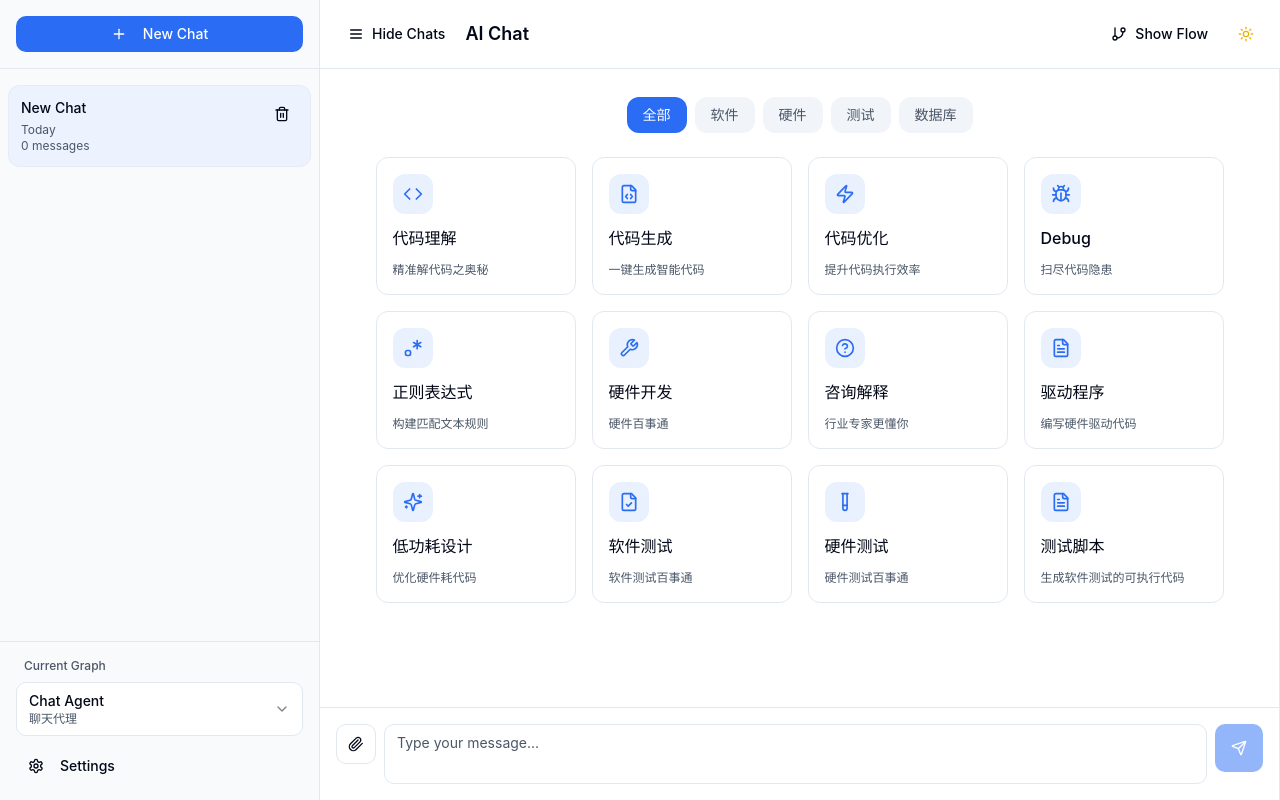
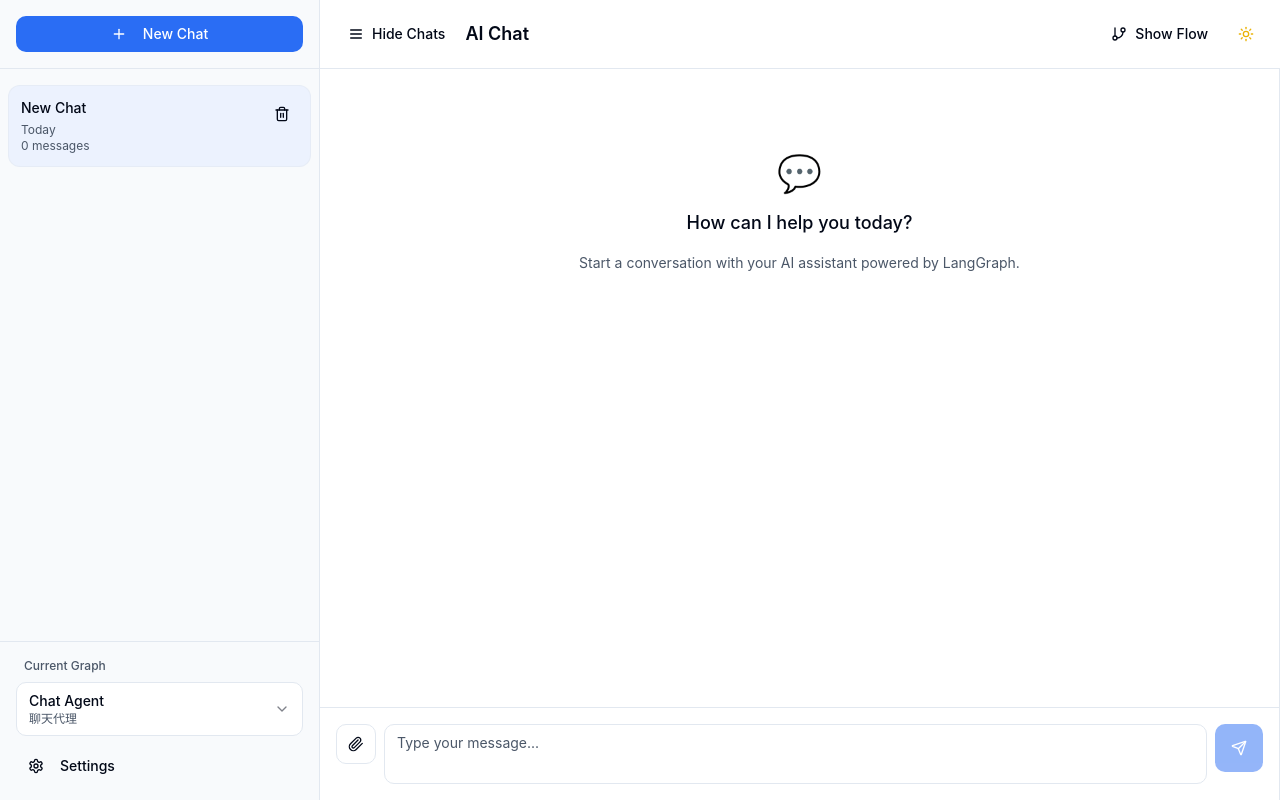
Before and after one commit to blurrrryface/gui-dialogue, a React (Vite) app: page / in a window 1280 px wide. Built offline with nearby package versions, Linux system fonts and the light colour scheme.

Commit message:
Reverted to commit d93023f64979ba4a98b0e3cdbfbbd9ba8cf71125

```diff
--- a/src/components/chat/ChatInterface.tsx
+++ b/src/components/chat/ChatInterface.tsx
@@ -9,7 +9,6 @@ import { cn } from '@/lib/utils';
 import { useChatStore, useCurrentThread, ChatMessage, ToolCall, AgentCall, FileAttachment, AgentBlock } from '@/store/chatStore';
 import { getMockResponse, simulateStreamingResponse } from '@/services/mockData';
 import { MessageBubble } from './MessageBubble';
-import { PromptTemplates } from './PromptTemplates';
 
 interface ChatInterfaceProps {
   className?: string;
@@ -366,17 +365,11 @@ export function ChatInterface({ className }: ChatInterfaceProps) {
     }
   };
 
-  const handleTemplateSelect = (templatePrompt: string) => {
-    setInput(templatePrompt);
-    textareaRef.current?.focus();
-  };
+  const handleSubmit = async (e: React.FormEvent) => {
+    e.preventDefault();
+    if ((!input.trim() && attachments.length === 0) || isLoading) return;
 
-  const handleSubmit = async (e?: React.FormEvent, customInput?: string) => {
-    e?.preventDefault();
-    const messageText = customInput || input.trim();
-    if ((!messageText && attachments.length === 0) || isLoading) return;
-
-    const trimmedInput = messageText;
+    const trimmedInput = input.trim();
     setInput('');
     setIsLoading(true);
     setLoading(true);
@@ -521,8 +514,14 @@ export function ChatInterface({ className }: ChatInterfaceProps) {
       <ScrollArea className="flex-1 min-h-0 p-4">
         <div className="space-y-4 pb-4">
           {messages.length === 0 ? (
-            <div className="flex items-center justify-center min-h-full py-8">
-              <PromptTemplates onSelectTemplate={handleTemplateSelect} />
+            <div className="flex items-center justify-center h-64">
+              <div className="text-center space-y-4">
+                <div className="text-4xl">💬</div>
+                <h3 className="text-lg font-medium">How can I help you today?</h3>
+                <p className="text-muted-foreground text-sm max-w-md">
+                  Start a conversation with your AI assistant powered by LangGraph.
+                </p>
+              </div>
             </div>
           ) : (
             messages.map((message) => {
--- a/src/components/chat/PromptTemplates.tsx
+++ /dev/null
@@ -1,179 +0,0 @@
-import React, { useState } from 'react';
-import { Code, FileCode, Sparkles, Bug, Regex, Wrench, HelpCircle, FileCheck, TestTube, FileText, Zap } from 'lucide-react';
-import { cn } from '@/lib/utils';
-
-interface Template {
-  id: string;
-  title: string;
-  description: string;
-  prompt: string;
-  icon: React.ReactNode;
-  category: string;
-}
-
-const templates: Template[] = [
-  {
-    id: 'code-explain',
-    title: '代码理解',
-    description: '精准解代码之奥秘',
-    prompt: '请帮我分析和解释这段代码的功能和实现原理',
-    icon: <Code className="w-5 h-5" />,
-    category: '全部'
-  },
-  {
-    id: 'code-generate',
-    title: '代码生成',
-    description: '一键生成智能代码',
-    prompt: '请帮我生成一段代码，要求：',
-    icon: <FileCode className="w-5 h-5" />,
-    category: '全部'
-  },
-  {
-    id: 'code-optimize',
-    title: '代码优化',
-    description: '提升代码执行效率',
-    prompt: '请帮我优化这段代码，提升性能和可读性',
-    icon: <Zap className="w-5 h-5" />,
-    category: '全部'
-  },
-  {
-    id: 'debug',
-    title: 'Debug',
-    description: '扫尽代码隐患',
-    prompt: '请帮我分析这段代码的问题并提供调试建议',
-    icon: <Bug className="w-5 h-5" />,
-    category: '全部'
-  },
-  {
-    id: 'regex',
-    title: '正则表达式',
-    description: '构建匹配文本规则',
-    prompt: '请帮我编写正则表达式来匹配：',
-    icon: <Regex className="w-5 h-5" />,
-    category: '全部'
-  },
-  {
-    id: 'hardware',
-    title: '硬件开发',
-    description: '硬件百事通',
-    prompt: '请帮我解答硬件开发相关的问题：',
-    icon: <Wrench className="w-5 h-5" />,
-    category: '硬件'
-  },
-  {
-    id: 'consulting',
-    title: '咨询解释',
-    description: '行业专家更懂你',
-    prompt: '请为我提供专业的技术咨询和建议：',
-    icon: <HelpCircle className="w-5 h-5" />,
-    category: '全部'
-  },
-  {
-    id: 'driver',
-    title: '驱动程序',
-    description: '编写硬件驱动代码',
-    prompt: '请帮我开发驱动程序，需求：',
-    icon: <FileText className="w-5 h-5" />,
-    category: '硬件'
-  },
-  {
-    id: 'low-level',
-    title: '低功耗设计',
-    description: '优化硬件耗代码',
-    prompt: '请帮我设计低功耗方案：',
-    icon: <Sparkles className="w-5 h-5" />,
-    category: '硬件'
-  },
-  {
-    id: 'software-test',
-    title: '软件测试',
-    description: '软件测试百事通',
-    prompt: '请帮我设计软件测试方案：',
-    icon: <FileCheck className="w-5 h-5" />,
-    category: '测试'
-  },
-  {
-    id: 'hardware-test',
-    title: '硬件测试',
-    description: '硬件测试百事通',
-    prompt: '请帮我设计硬件测试方案：',
-    icon: <TestTube className="w-5 h-5" />,
-    category: '测试'
-  },
-  {
-    id: 'test-script',
-    title: '测试脚本',
-    description: '生成软件测试的可执行代码',
-    prompt: '请帮我生成测试脚本：',
-    icon: <FileText className="w-5 h-5" />,
-    category: '测试'
-  },
-];
-
-const categories = ['全部', '软件', '硬件', '测试', '数据库'];
-
-interface PromptTemplatesProps {
-  onSelectTemplate: (prompt: string) => void;
-}
-
-export function PromptTemplates({ onSelectTemplate }: PromptTemplatesProps) {
-  const [selectedCategory, setSelectedCategory] = useState('全部');
-
-  const filteredTemplates = selectedCategory === '全部'
-    ? templates
-    : templates.filter(t => t.category === selectedCategory);
-
-  return (
-    <div className="w-full max-w-4xl mx-auto p-6 space-y-6">
-      <div className="text-center space-y-2">
-        <h2 className="text-2xl font-semibold text-foreground">热门智能体</h2>
-      </div>
-
-      {/* 分类标签 */}
-      <div className="flex flex-wrap gap-2 justify-center">
-        {categories.map((category) => (
-          <button
-            key={category}
-            onClick={() => setSelectedCategory(category)}
-            className={cn(
-              "px-4 py-2 rounded-lg text-sm font-medium transition-colors",
-              selectedCategory === category
-                ? "bg-primary text-primary-foreground"
-                : "bg-muted hover:bg-muted/80 text-muted-foreground"
-            )}
-          >
-            {category}
-          </button>
-        ))}
-      </div>
-
-      {/* 模板卡片网格 */}
-      <div className="grid grid-cols-1 sm:grid-cols-2 lg:grid-cols-4 gap-4">
-        {filteredTemplates.map((template) => (
-          <button
-            key={template.id}
-            onClick={() => onSelectTemplate(template.prompt)}
-            className="group relative p-4 rounded-xl border border-border bg-card hover:bg-accent hover:border-primary/50 transition-all duration-200 text-left"
-          >
-            <div className="space-y-3">
-              {/* 图标 */}
-              <div className="w-10 h-10 rounded-lg bg-primary/10 flex items-center justify-center text-primary group-hover:scale-110 transition-transform">
-                {template.icon}
-              </div>
-
-              {/* 标题 */}
-              <h3 className="font-medium text-foreground group-hover:text-primary transition-colors">
-                {template.title}
-              </h3>
-
-              {/* 描述 */}
-              <p className="text-xs text-muted-foreground line-clamp-2">
-                {template.description}
-              </p>
-            </div>
-          </button>
-        ))}
-      </div>
-    </div>
-  );
-}
```
